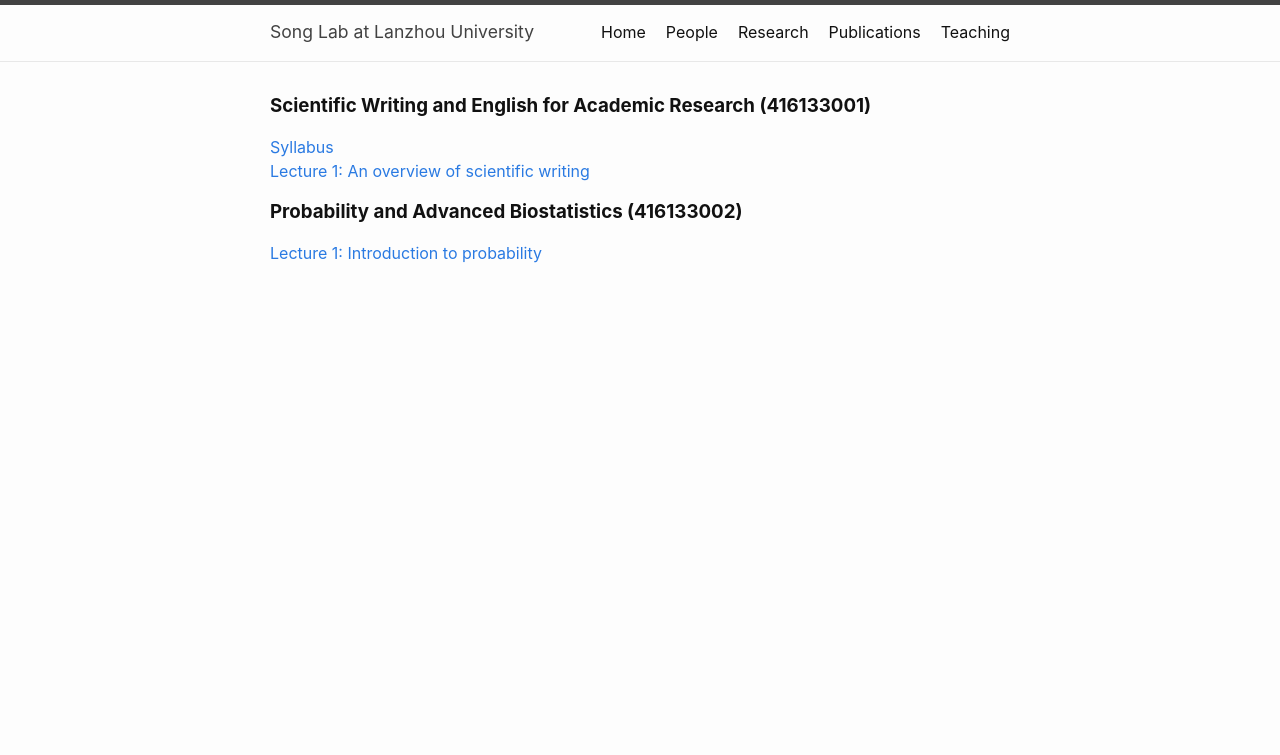
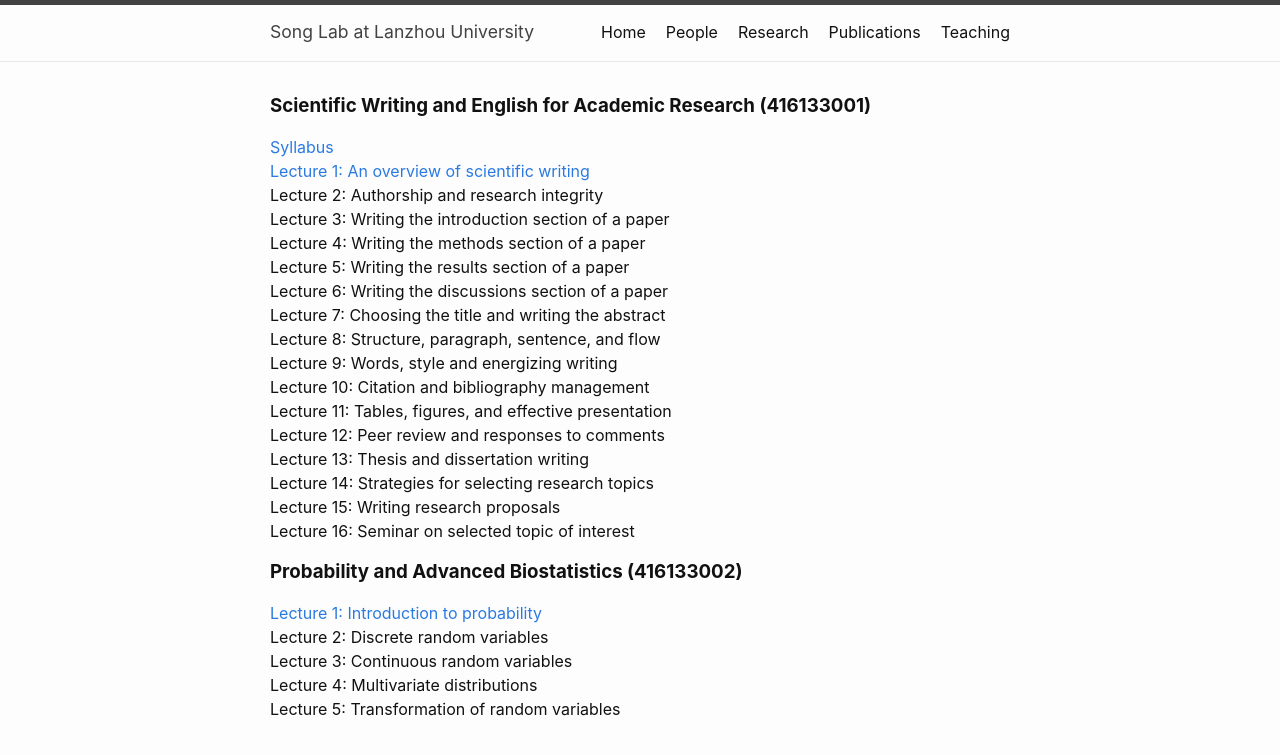
Before and after one commit to chaosonglab/chaosonglab.github.io, a Jekyll site: the page built from teaching.md, in a window 1280 px wide. Shown: the top 755 px of the page. Built offline with Jekyll 4.4.1, drawn with Linux system fonts in a browser that asks for light colours.

Commit message:
Update teaching.md

```diff
--- a/teaching.md
+++ b/teaching.md
@@ -7,9 +7,27 @@ permalink: /teaching/
 ### **Scientific Writing and English for Academic Research (416133001)**
 
 [Syllabus](/files/course_materials/sci_writing/Syllabus.pdf)\
-[Lecture 1: An overview of scientific writing](/files/course_materials/sci_writing/Lecture1_overview.pdf)
-
+[Lecture 1: An overview of scientific writing](/files/course_materials/sci_writing/Lecture1_overview.pdf)\
+Lecture 2: Authorship and research integrity \
+Lecture 3: Writing the introduction section of a paper \
+Lecture 4: Writing the methods section of a paper \
+Lecture 5: Writing the results section of a paper \
+Lecture 6: Writing the discussions section of a paper \
+Lecture 7: Choosing the title and writing the abstract \
+Lecture 8: Structure, paragraph, sentence, and flow \
+Lecture 9: Words, style and energizing writing \
+Lecture 10: Citation and bibliography management \
+Lecture 11: Tables, figures, and effective presentation \
+Lecture 12: Peer review and responses to comments \
+Lecture 13: Thesis and dissertation writing \
+Lecture 14: Strategies for selecting research topics \
+Lecture 15: Writing research proposals \
+Lecture 16: Seminar on selected topic of interest
 
 ### **Probability and Advanced Biostatistics (416133002)**
 
-[Lecture 1: Introduction to probability](files/course_materials/statistics/Lecture1_probability.pdf)
+[Lecture 1: Introduction to probability](files/course_materials/statistics/Lecture1_probability.pdf) \
+Lecture 2: Discrete random variables \
+Lecture 3: Continuous random variables \
+Lecture 4: Multivariate distributions \
+Lecture 5: Transformation of random variables
```
